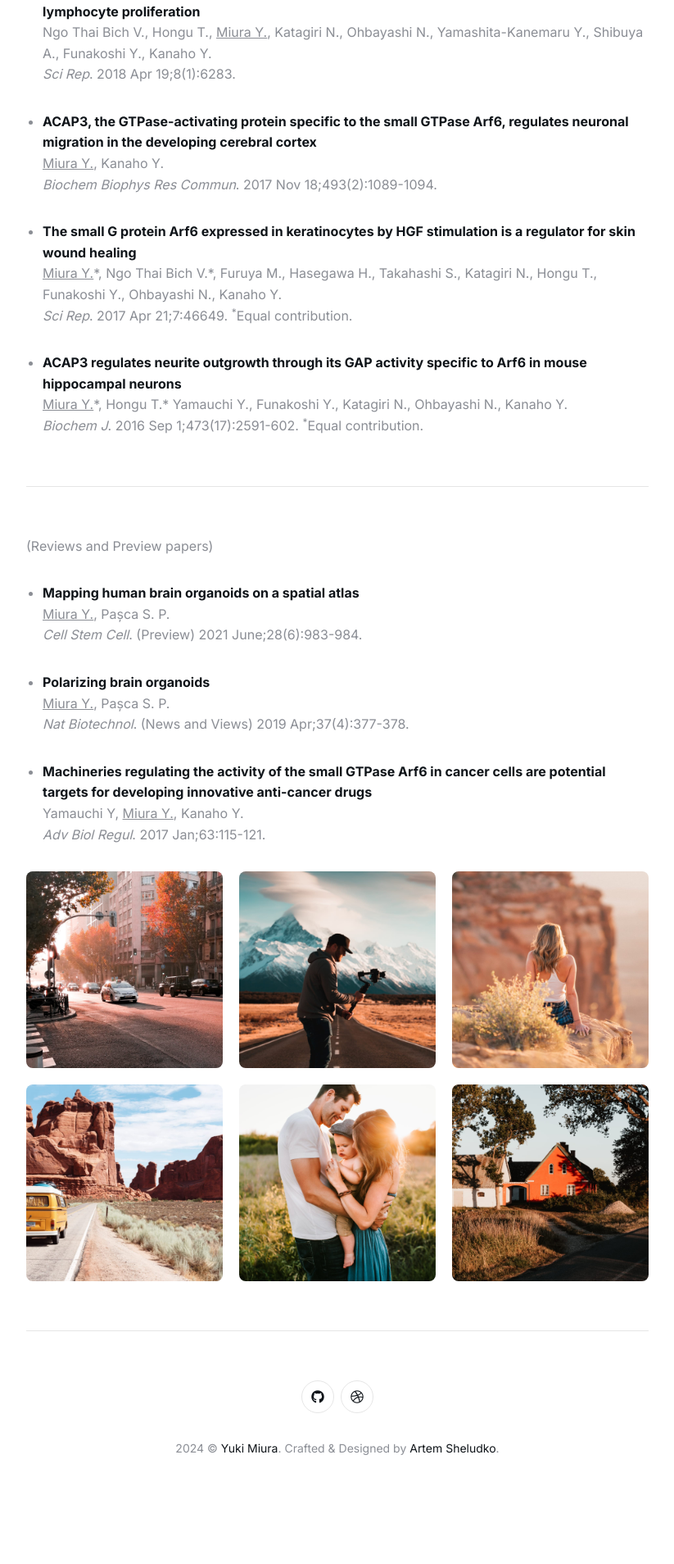
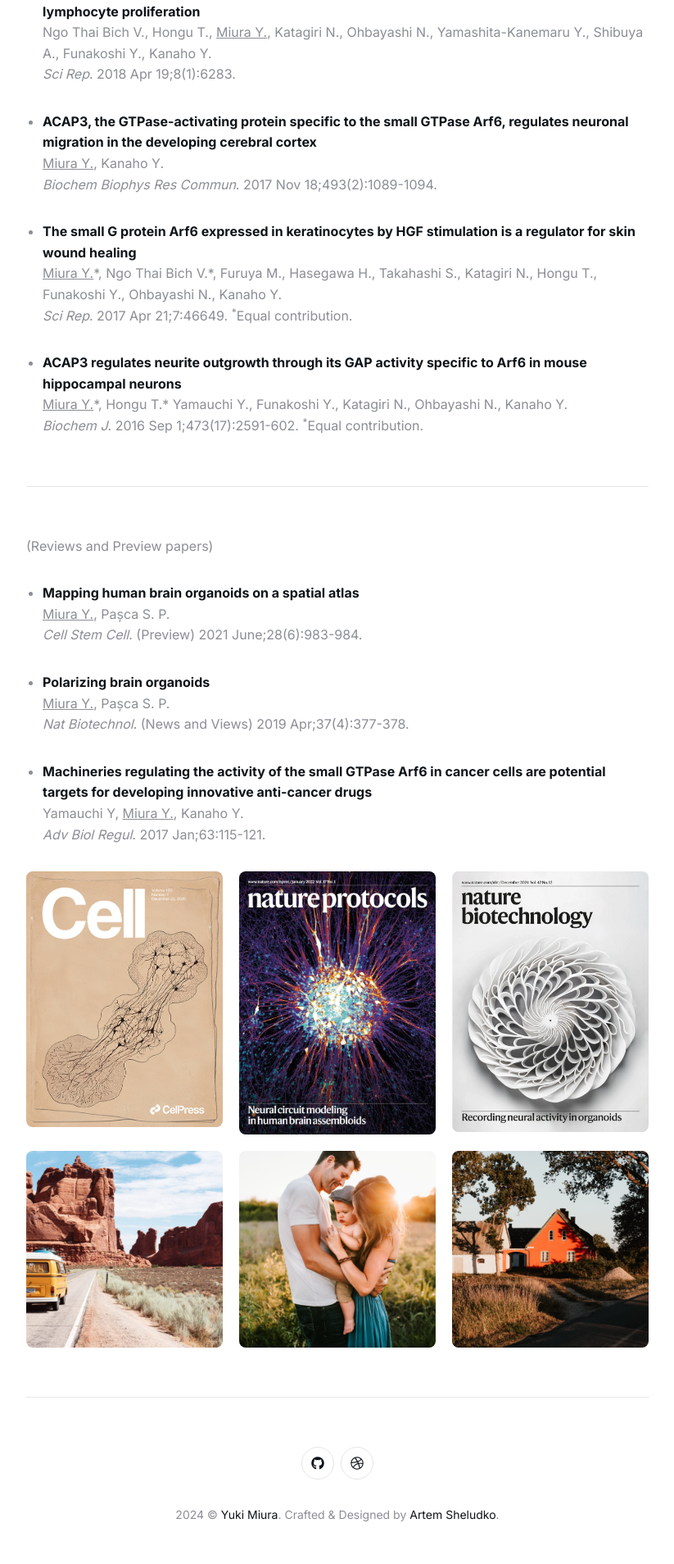
Before and after one commit to ykmiura/ykmiura.github.io, a Jekyll site: the page built from _pages/elements.md, in a window 1280 px wide. Shown: the part 1966-3874 px from the top of the page at 82% size, without its empty margins (228-1051 px from the left). Built offline with Jekyll 4.4.1, drawn with Linux system fonts in a browser that asks for light colours; before the commit the page ends 3793 px from its top, so only the background shows below that.

Commit message:
Update elements.md

```diff
--- a/_pages/elements.md
+++ b/_pages/elements.md
@@ -85,9 +85,9 @@ Yamauchi Y, <ins>Miura Y.</ins>, Kanaho Y.<br>
 *Adv Biol Regul*. 2017 Jan;63:115-121.
 <div class="page__gallery__wrapper">
   <div class="page__gallery__images">
-    <img src="/images/memories-1.jpg" loading="lazy">
-    <img src="/images/memories-2.jpg" loading="lazy">
-    <img src="/images/memories-3.jpg" loading="lazy">
+    <img src="/images/Andersen_Cell_2020.tif.jpg" loading="lazy">
+    <img src="/images/Miura_Nat_Protocols_2022.jpg" loading="lazy">
+    <img src="/images/Yang_Nat_Biotech_2024.jpg" loading="lazy">
     <img src="/images/memories-4.jpg" loading="lazy">
     <img src="/images/memories-5.jpg" loading="lazy">
     <img src="/images/memories-6.jpg" loading="lazy">
```
